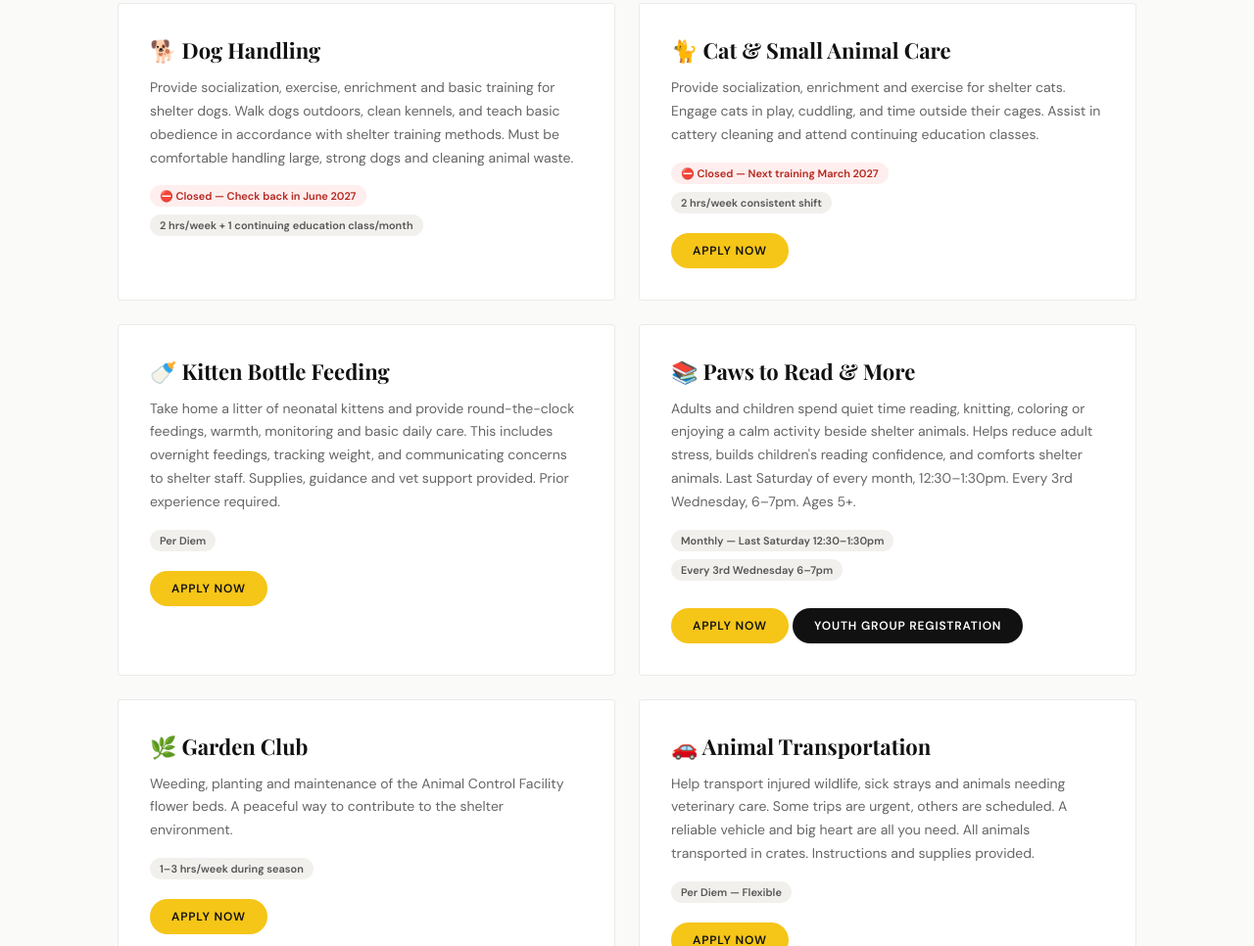
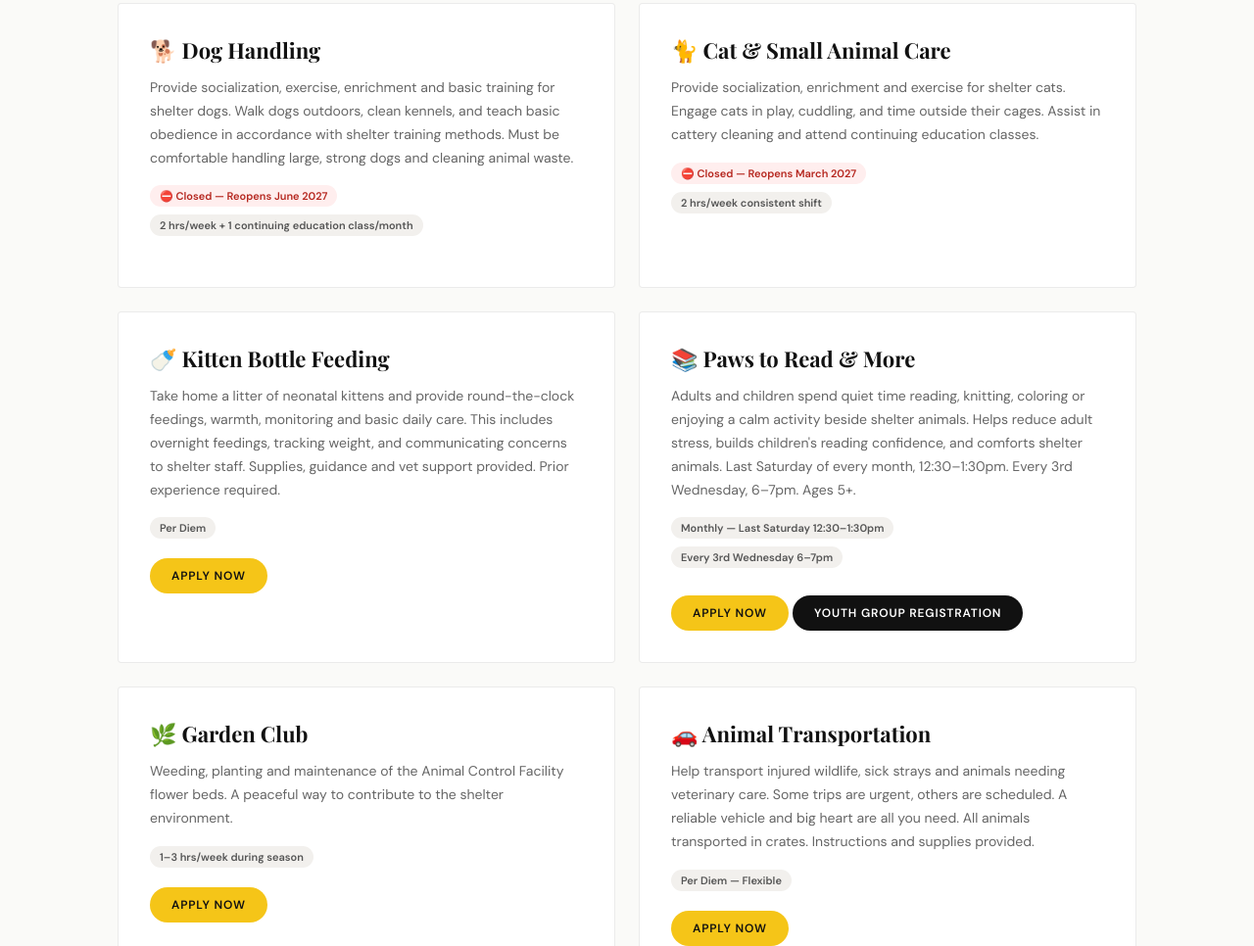
Before and after one commit to tnc246/stratfordanimalrescue, a plain HTML site: page volunteer.html in a window 1280 px wide. Shown: the part 1844-2810 px from the top of the page at 98% size. Drawn offline with nearby package versions, Linux system fonts and the light colour scheme; a web font is replaced by a local one.

Commit message:
Volunteer: consistent closed badges (Reopens Month Year), no apply buttons on closed roles
Co-Authored-By: Claude Opus 5.5 <noreply@anthropic.com>
Claude-Session: https://claude.ai/code/session_01LZexDZuP52ZhvJLHFxiF5y

```diff
--- a/volunteer.html
+++ b/volunteer.html
@@ -170,7 +170,7 @@
       <h3>🐕 Dog Handling</h3>
       <p>Provide socialization, exercise, enrichment and basic training for shelter dogs. Walk dogs outdoors, clean kennels, and teach basic obedience in accordance with shelter training methods. Must be comfortable handling large, strong dogs and cleaning animal waste.</p>
       <div class="opp-meta">
-        <span class="opp-badge closed">⛔ Closed — Check back in June 2027</span>
+        <span class="opp-badge closed">⛔ Closed — Reopens June 2027</span>
         <span class="opp-badge">2 hrs/week + 1 continuing education class/month</span>
       </div>
     </div>
@@ -179,10 +179,9 @@
       <h3>🐈 Cat & Small Animal Care</h3>
       <p>Provide socialization, enrichment and exercise for shelter cats. Engage cats in play, cuddling, and time outside their cages. Assist in cattery cleaning and attend continuing education classes.</p>
       <div class="opp-meta">
-        <span class="opp-badge closed">⛔ Closed — Next training March 2027</span>
+        <span class="opp-badge closed">⛔ Closed — Reopens March 2027</span>
         <span class="opp-badge">2 hrs/week consistent shift</span>
       </div>
-      <a href="https://form.jotform.com/260395424224151" class="btn-apply">Apply Now</a>
     </div>
 
     <div class="opp-card">
```
